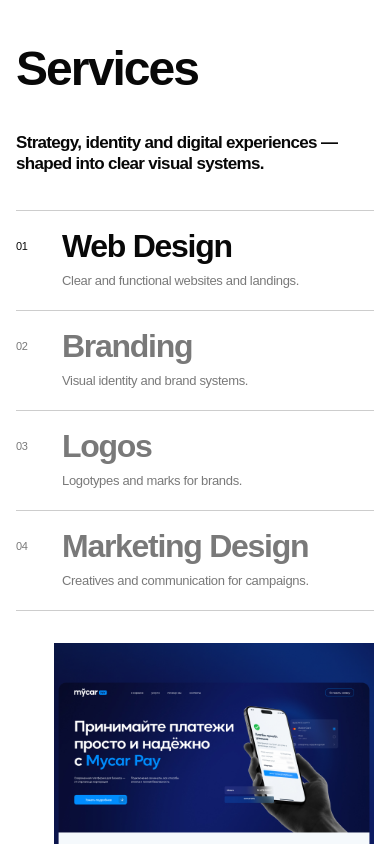
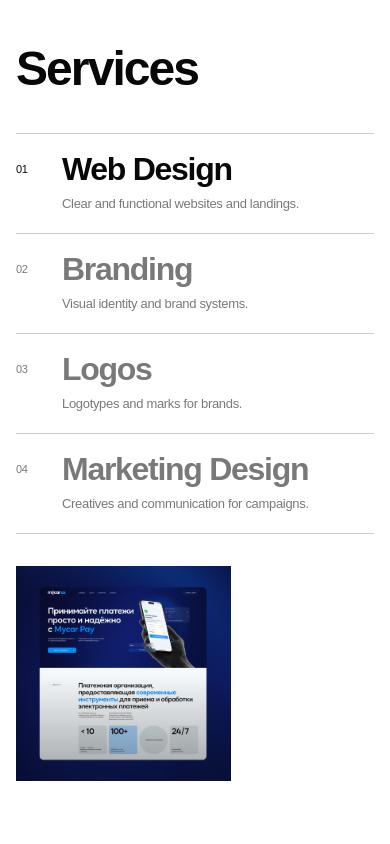
Before and after one commit to yemirades/site, a Next.js app: page / in a window 390 px wide. Shown: the part 2820-3664 px from the top of the page. Built offline with nearby package versions, Linux system fonts and the light colour scheme; a web font is replaced by a local one.

Commit message:
Refine responsive services layout

```diff
--- a/src/components/Services.tsx
+++ b/src/components/Services.tsx
@@ -1,7 +1,7 @@
 "use client";
 
 import Image from "next/image";
-import { useState } from "react";
+import { useEffect, useRef, useState } from "react";
 import { AnimatePresence, motion } from "framer-motion";
 import { useLang } from "@/context/LanguageContext";
 import { content, services } from "@/data/content";
@@ -19,7 +19,7 @@ const serviceVisuals = [
 function ServiceVisual({ active }: { active: number }) {
   const visual = serviceVisuals[active];
   return (
-    <div className="relative aspect-[4/5] w-full overflow-hidden bg-[#111318]">
+    <div className="relative aspect-square w-full overflow-hidden bg-[#111318]">
       <AnimatePresence mode="wait" initial={false}>
         {visual.type === "video" ? (
           <motion.video key={visual.src} autoPlay muted loop playsInline preload="metadata"
@@ -43,9 +43,22 @@ export function Services() {
   const { lang } = useLang();
   const t = content[lang];
   const [active, setActive] = useState(0);
-  const intro = lang === "en"
-    ? "Strategy, identity and digital experiences — shaped into clear visual systems."
-    : "Strategiia, aıdentika jäne tsifrlyq täjiribe — aıqyn vizualdy jüiege aynalady.";
+  const serviceRefs = useRef<(HTMLButtonElement | null)[]>([]);
+
+  useEffect(() => {
+    const media = window.matchMedia("(max-width: 1023px)");
+    if (!media.matches) return;
+
+    const observer = new IntersectionObserver((entries) => {
+      const visible = entries
+        .filter((entry) => entry.isIntersecting)
+        .sort((a, b) => b.intersectionRatio - a.intersectionRatio)[0];
+      if (visible) setActive(Number((visible.target as HTMLElement).dataset.serviceIndex));
+    }, { rootMargin: "-30% 0px -45% 0px", threshold: [0, .2, .5, .8] });
+
+    serviceRefs.current.forEach((node) => node && observer.observe(node));
+    return () => observer.disconnect();
+  }, []);
 
   return (
     <section id="services" className="theme-surface px-4 py-20 sm:px-8 sm:py-28 lg:px-10">
@@ -60,13 +73,11 @@ export function Services() {
 
         <div className="grid gap-8 lg:grid-cols-[minmax(0,1.45fr)_minmax(250px,.55fr)] lg:gap-12">
           <div>
-            <p className="mb-9 max-w-[440px] text-[17px] font-normal leading-[1.2] sm:text-[21px]">
-              {bindShortWords(intro)}
-            </p>
             <div className="border-t border-[var(--line)]">
               {services[lang].map((service, index) => (
                 <Reveal key={service.title} delay={index * 0.035}>
-                  <button type="button" onMouseEnter={() => setActive(index)} onFocus={() => setActive(index)}
+                  <button ref={(node) => { serviceRefs.current[index] = node; }} data-service-index={index}
+                    type="button" onMouseEnter={() => setActive(index)} onFocus={() => setActive(index)}
                     onClick={() => setActive(index)}
                     className={`group grid w-full grid-cols-[34px_1fr] items-center gap-3 border-b border-[var(--line)] py-5 text-left transition-colors sm:grid-cols-[46px_1fr] sm:py-6 ${active === index ? "text-[var(--ink)]" : "text-[var(--muted)]"}`}>
                     <span className="text-[11px] tabular-nums">0{index + 1}</span>
@@ -82,7 +93,7 @@ export function Services() {
             </div>
           </div>
 
-          <Reveal className="w-full max-w-[320px] justify-self-end lg:sticky lg:top-24" delay={0.08}>
+          <Reveal className="w-[60%] max-w-[220px] justify-self-start lg:sticky lg:top-24 lg:w-full lg:max-w-[320px] lg:justify-self-end" delay={0.08}>
             <ServiceVisual active={active} />
           </Reveal>
         </div>
```
